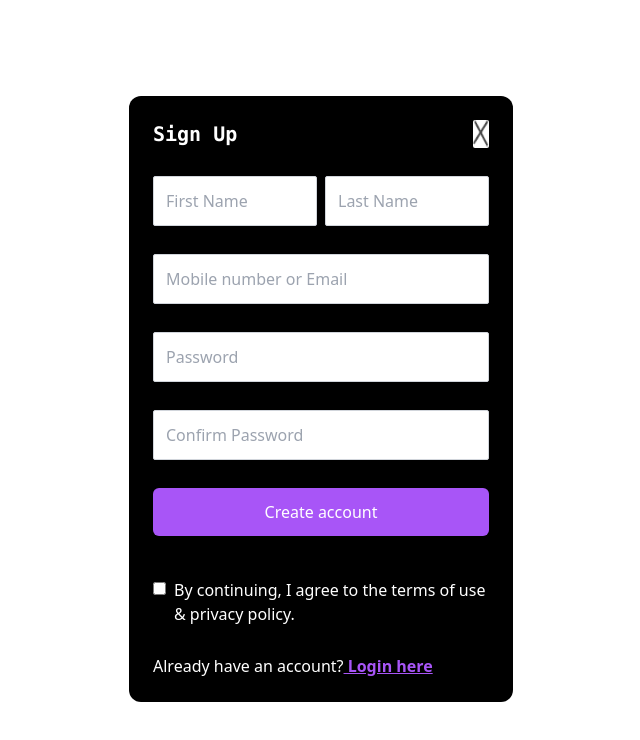
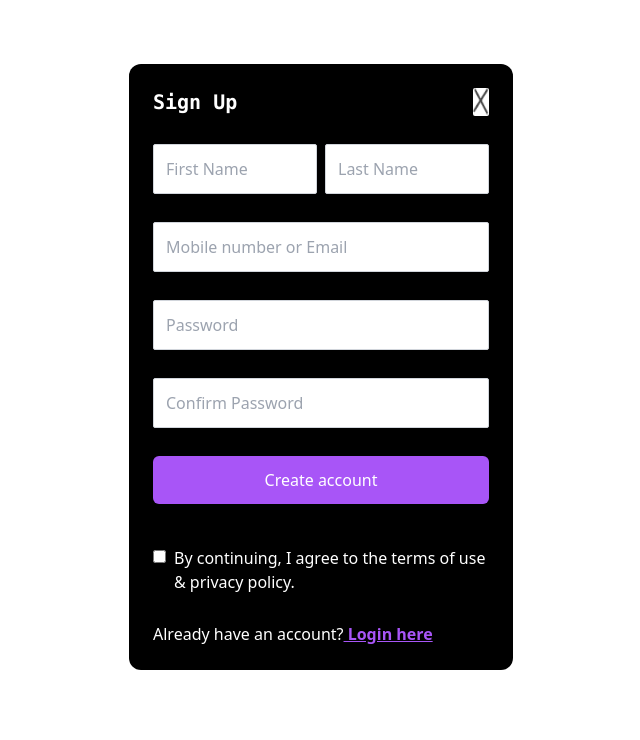
Before and after one commit to ushagotame000/collegeproject, a React (Create React App) app in the folder client/: page /login in a window 1280 px wide. Shown: the top 740 px of the page, without its empty margins (319-959 px from the left). Built offline with nearby package versions, Linux system fonts and the light colour scheme.

Commit message:
dark theme

```diff
--- a/client/src/components/LeftBar.tsx
+++ b/client/src/components/LeftBar.tsx
@@ -77,7 +77,7 @@ function LeftBar() {
             </div>
           </div>
         </div>
-        <div className="contact_list bg-white h-5/6 overflow-y-auto text-black">
+        <div className="contact_list  h-5/6 overflow-y-auto text-white">
           {contact_list.map((contact: Contact) => (
             <div
               key={contact.contact_id}
--- a/client/src/components/login form/LoginPopup.tsx
+++ b/client/src/components/login form/LoginPopup.tsx
@@ -8,7 +8,7 @@ const LoginPopup = () => {
     <div className="login absolute z-30 w-full h-auto grid place-content-center bg none">
       <form
         // onSubmit={onLogin}
-        className="container max-w-96 bg-black flex flex-col gap-7 rounded-xl text-base p-6 justify-center mt-24"
+        className="container max-w-96 bg-black flex flex-col gap-7 rounded-xl text-base p-6 justify-center mt-16"
       >
         <div className="login-title flex justify-between text-center font-bold text-xl font-mono">
           <h2 className="signup text-white">{currState}</h2>
```
